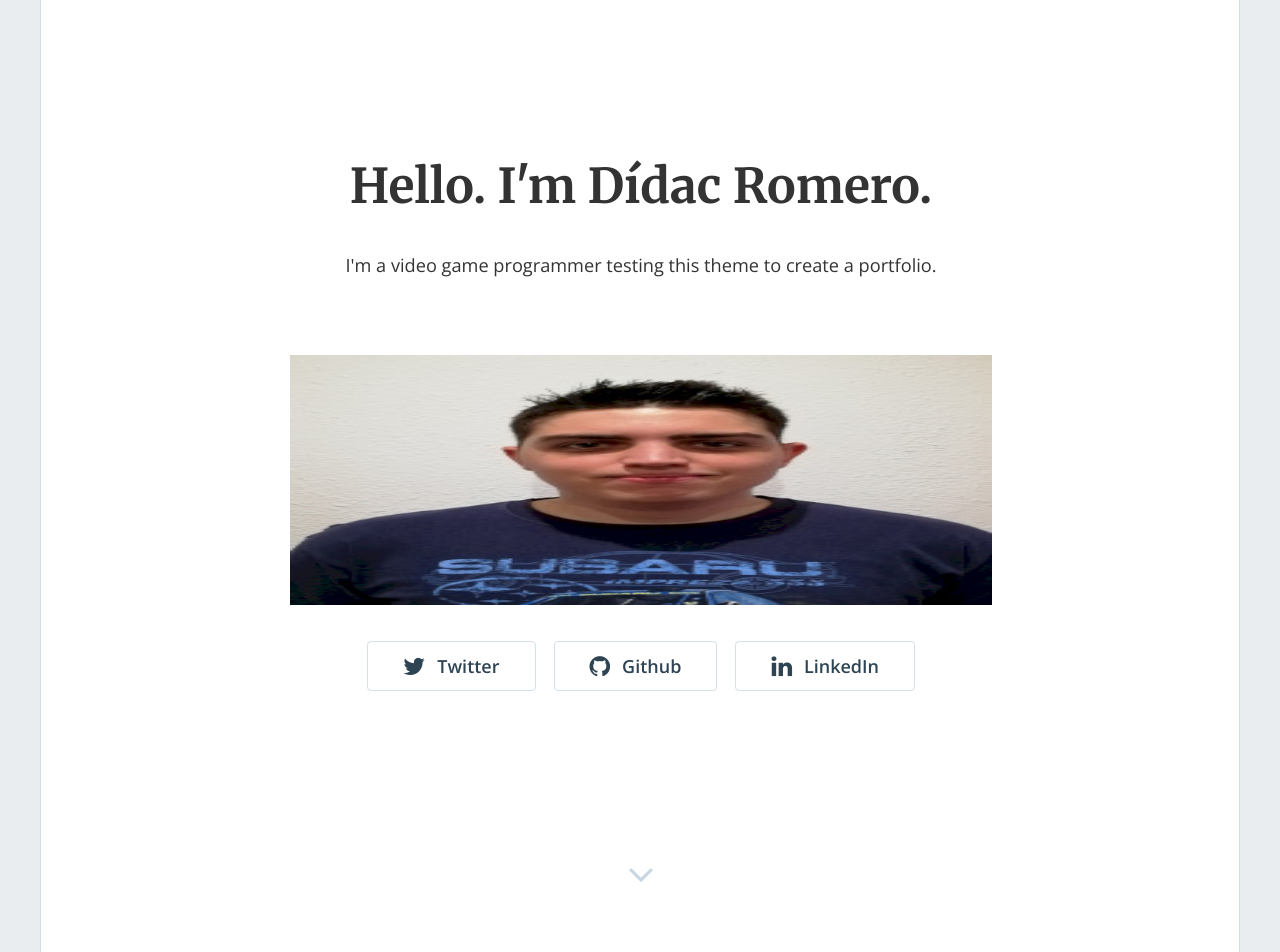
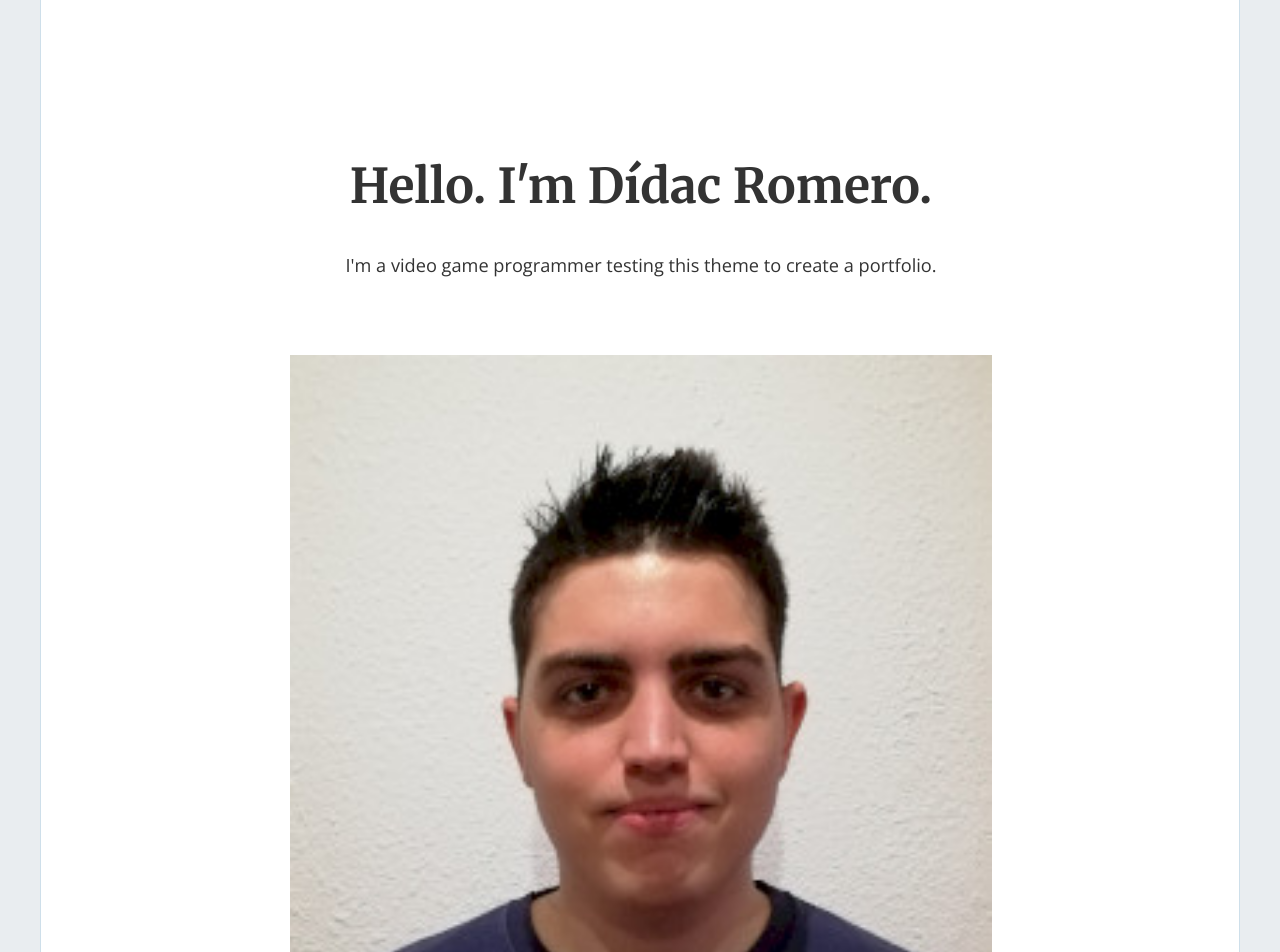
Before and after one commit to DidacRomero/didacromero.github.io, a Jekyll site: the page built from index.html, in a window 1280 px wide. Shown: the top 952 px of the page. Built offline with Jekyll 4.4.1, drawn with Linux system fonts in a browser that asks for light colours; nearby versions of some CDN libraries; the list of posts is cut into pages by our own code.

Commit message:
Update home-hero.html

```diff
--- a/_includes/home-hero.html
+++ b/_includes/home-hero.html
@@ -25,7 +25,7 @@
           </p>
           {% endif %}
 
-          <img   src= "img/reduced_CV_photo.jpg" alt="Dídac's CV Photo"  width="100" height="250">
+          <img   src= "img/reduced_CV_photo.jpg" alt="Dídac's CV Photo">
 
           <div class="hero-buttons">
 
```
